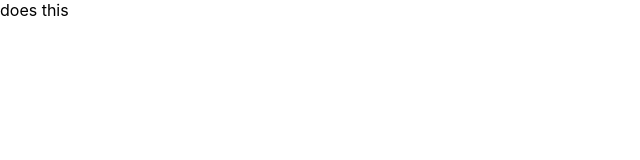
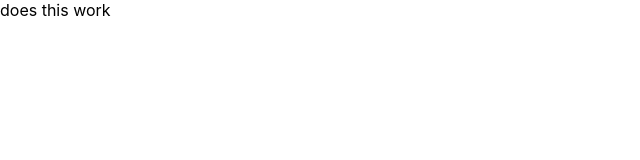
Before and after one commit to noelanimanini/restaurant1, a React (Create React App) app in the folder restuarant1/: page / in a window 1280 px wide. Shown: the top 160 px of the page, without its empty margins (0-640 px from the left). Built offline with nearby package versions, Linux system fonts and the light colour scheme.

Commit message:
deployed the code

```diff
--- a/restuarant1/src/App.js
+++ b/restuarant1/src/App.js
@@ -5,7 +5,7 @@ import ReactDOM from 'react-dom'
 function App() {
   return (
     <div>
-      does this
+      does this work
     </div>
   );
 }
```
